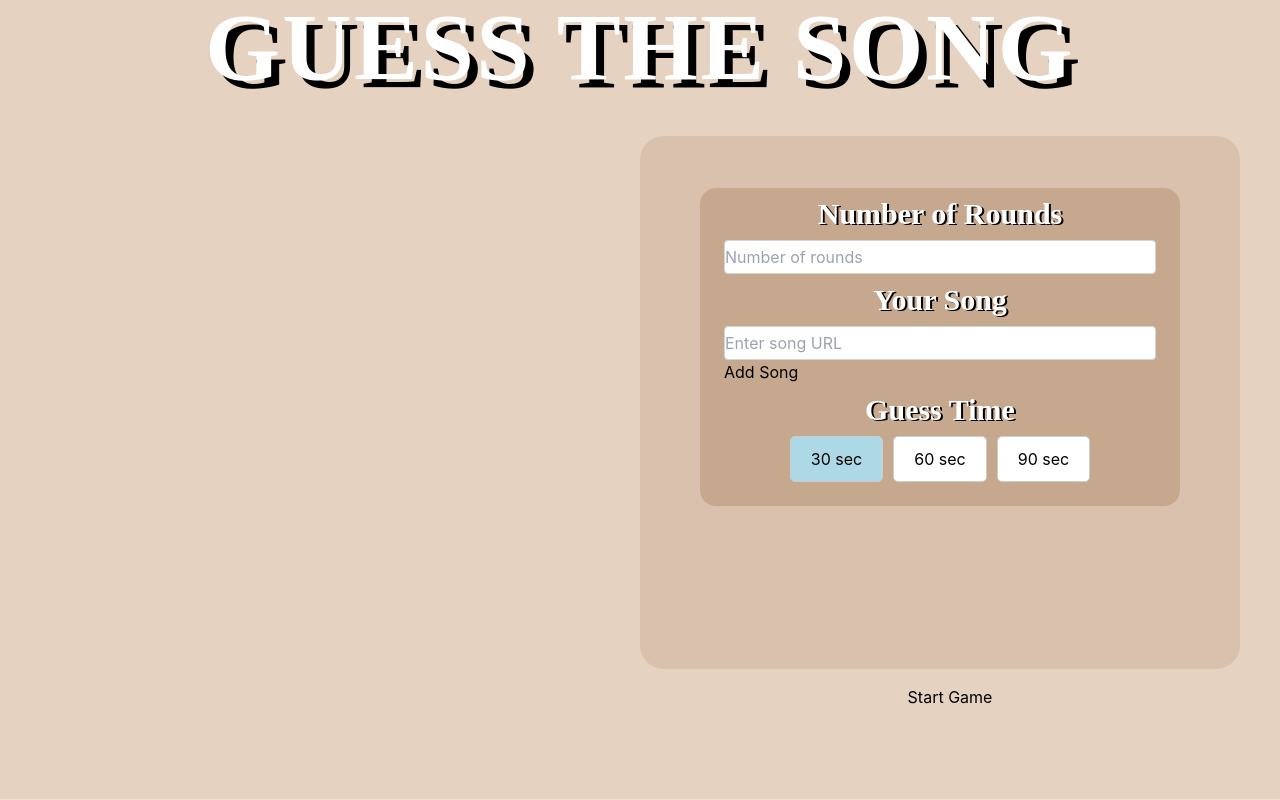
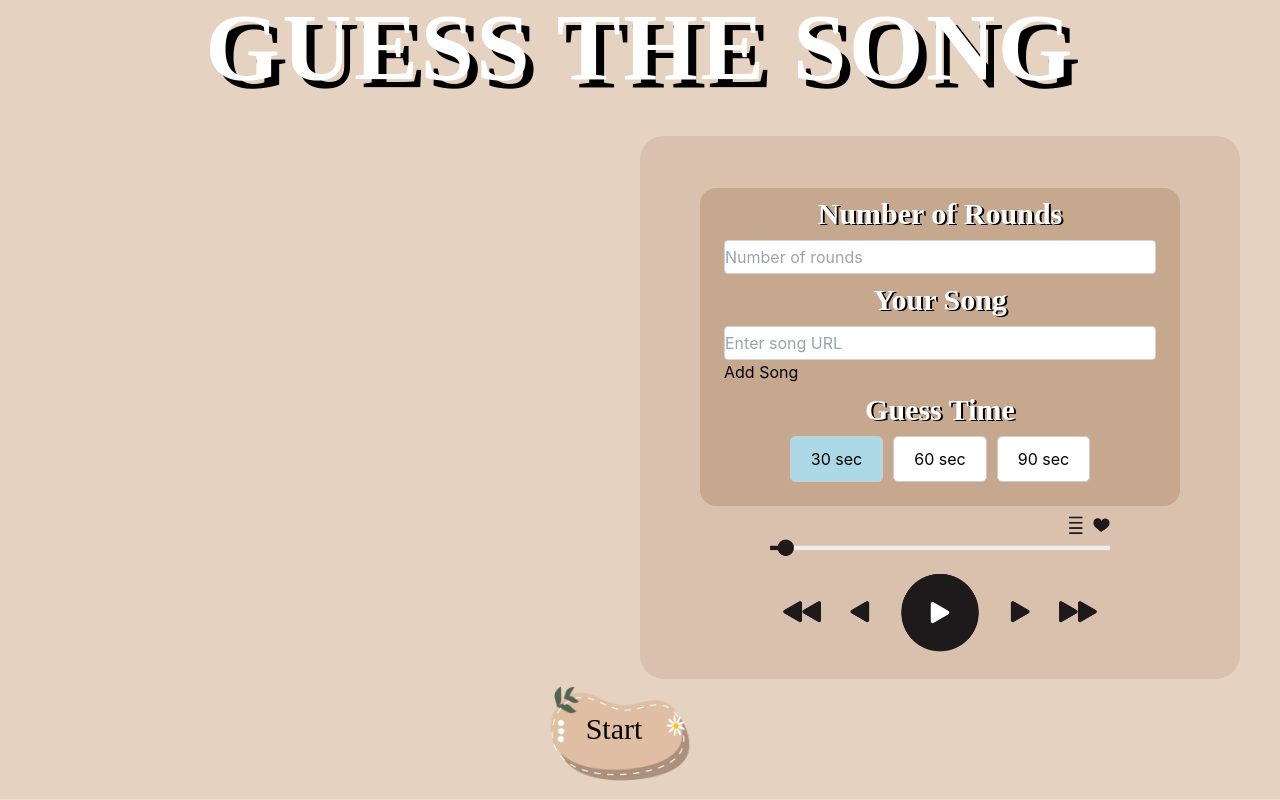
Before and after one commit to Tuanlinh12312/Guess-the-song-singleplayer, a React (Create React App) app in the folder frontend/: page / in a window 1280 px wide. Built offline with nearby package versions, Linux system fonts and the light colour scheme.

Commit message:
playlisticon

```diff
--- a/frontend/src/components/StartGameButton.jsx
+++ b/frontend/src/components/StartGameButton.jsx
@@ -55,13 +55,21 @@ const StartGameButton = ({ rounds, songs, time }) => {
 
   return (
     <div class="flex flex-col justify-start items-center mr-10 ml-auto">
-      <div class="w-[calc(50%-40px)] flex flex-col items-center justify-start mt-4 ml-auto">
-        <button class = "text-center" onClick={handleStartGame} disabled={loading}>
-          {loading ? "Starting..." : "Start Game"}
-        </button>
-      </div>
+    <div class="flex flex-col items-center mt-4">
+    <button class="flex justify-center items-center mt-3"
+    onClick={handleStartGame} disabled={loading}>
+    <img
+      src="/images/icon1.png"
+      alt="background"
+      className="absolute w-52 mt-3 object-cover z-0"
+    />
+    <span className="relative z-10 font-darumadrop text-3xl text-black mt-1 mr-3 text-center">
+        {loading ? "Starting..." : "Start"}
+      </span>
+    </button>
+    </div>
     </div>
   );
-};
+}
 
 export default StartGameButton;
--- a/frontend/src/index.css
+++ b/frontend/src/index.css
@@ -21,6 +21,10 @@ code {
 
 .bg-b1 {
   background-image: url('/public/images/b1.png');
+}
+
+.bg-icon1 {
+  background-image: url('/public/images/icon1.png');
 }
 
 @font-face {
--- a/frontend/src/pages/GameSetup.jsx
+++ b/frontend/src/pages/GameSetup.jsx
@@ -44,7 +44,7 @@ const GameSetup = () => {
       <h1 class="text-8xl font-darumadrop font-bold drop-shadow-[8px_8px_0px_black] tracking-wide text-center w-full uppercase text-white">
         Guess the song
       </h1>
-      <div class="flex flex-col justify-start mt-10 items-center rounded-3xl bg-amber-900/10 mr-10 ml-auto pt-10 w-[calc(50%-40px)] h-2/3">
+      <div class="flex flex-col justify-start mt-10 items-center rounded-3xl bg-amber-900/10 mr-10 ml-auto pt-10 w-[calc(50%-40px)] h-[calc(66.67%+10px)]">
         <div class="flex flex-col justify-center items-start rounded-2xl w-[calc(100%-120px)] bg-b1 mt-3">
           <div class="flex items-start w-full mb-6">
             <div class="flex flex-col px-6 w-full overflow-y-auto">
@@ -63,6 +63,11 @@ const GameSetup = () => {
             </div>
           </div>
         </div>
+        <img
+        src="/images/icon.png"
+        alt="Icon"
+        className="w-64 h-64 object-contain scale-150 -mt-[50px] "
+      />
       </div>
       <SongList songs={songs} onDeleteSong={handleDeleteSong} />
       <StartGameButton rounds={rounds} songs={songs} />
```
Also changed, not shown: frontend/public/images/icon1.png (added), 1 other file (tests, documents, lock files or other folders).
